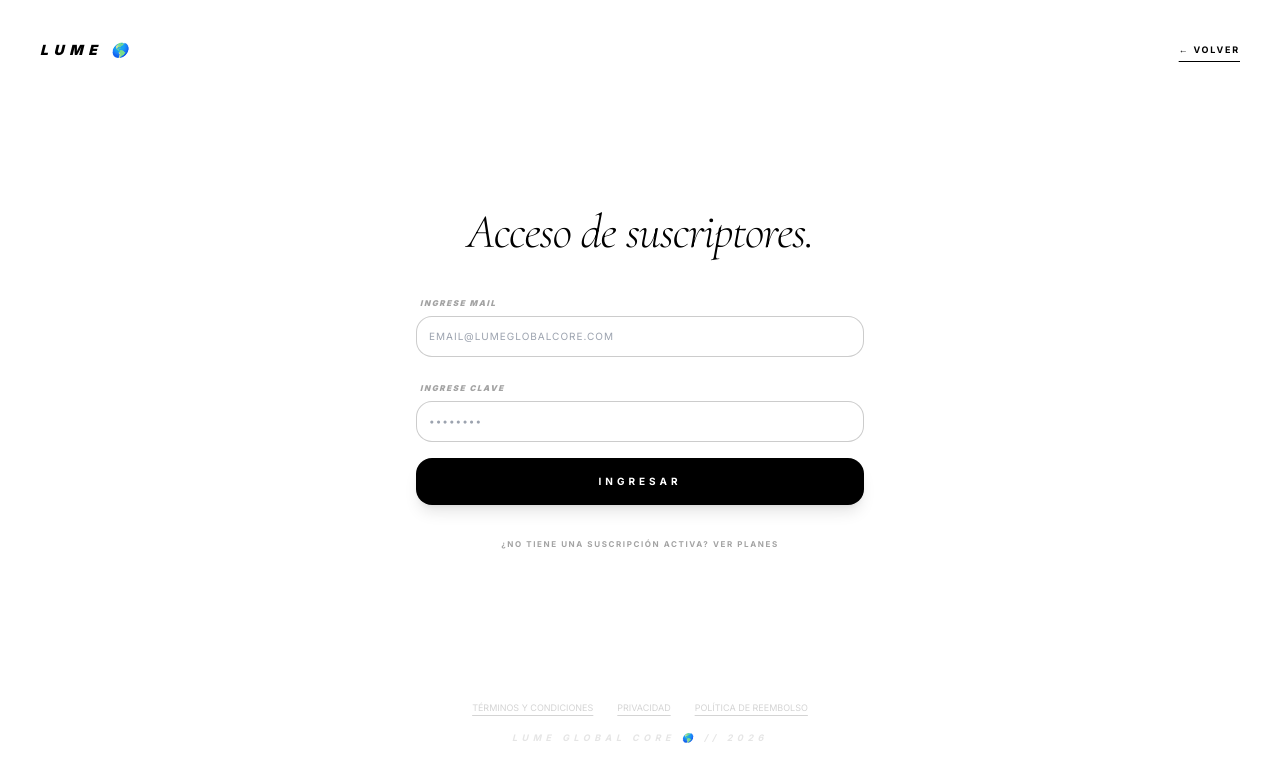
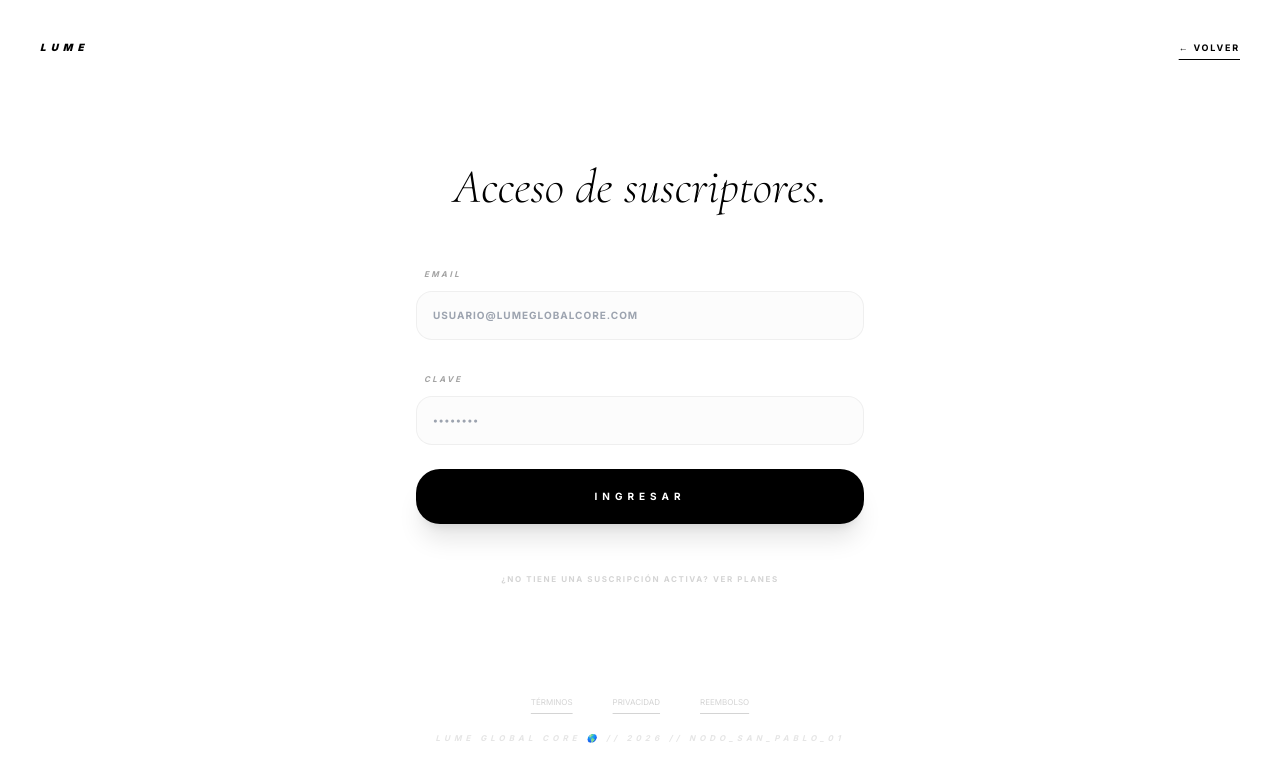
Before and after one commit to lumeglobal10-prog/lume-global-core, a Next.js app: page /login in a window 1280 px wide. Shown: the top 782 px of the page. Built offline with nearby package versions, Linux system fonts and the light colour scheme.

Commit message:
Update page.tsx

```diff
--- a/app/login/page.tsx
+++ b/app/login/page.tsx
@@ -1,6 +1,6 @@
 'use client';
 
-import { useState } from 'react';
+import { useState, useEffect } from 'react';
 import { useRouter } from 'next/navigation';
 import Link from 'next/link';
 
@@ -10,12 +10,11 @@
   const [email, setEmail] = useState('');
   const [password, setPassword] = useState('');
 
-  // 🌐 ESPECIFICACIONES NODO SAN PABLO (V6.5) - PUERTO RECTIFICADO 8081
-  const API_BASE = "https://lumeglobalcore.com:8081";
+  // 🌐 ESPECIFICACIONES SINCRO: TÚNEL NGINX (DIRECTIVA LGC V5.8)
+  const API_BASE = "https://lumeglobalcore.com/api";
   const LUME_HEADERS = {
     'Content-Type': 'application/json',
-    'X-Lume-Node': 'SAN_PABLO',
-    'X-Environment': 'PRODUCTION'
+    'X-Lume-Node': 'SAN_PABLO_01'
   };
 
   const handleLogin = async (e: React.FormEvent) => {
@@ -23,7 +22,7 @@
     setLoading(true);
 
     try {
-      const response = await fetch(`${API_BASE}/api/v1/auth/login`, {
+      const response = await fetch(`${API_BASE}/v1/auth/login`, {
         method: 'POST',
         headers: LUME_HEADERS,
         body: JSON.stringify({
@@ -34,17 +33,16 @@
 
       if (response.ok) {
         const data = await response.json();
-        localStorage.setItem('lume_session_token', data.access_token || 'ACTIVE_2026');
+        // Persistencia de sesión soberana
+        localStorage.setItem('lume_session_token', data.access_token);
         localStorage.setItem('lume_user_mail', email.toLowerCase());
         router.push('/dashboard');
       } else {
-        alert("ACCESO DENEGADO");
+        alert("ACCESO DENEGADO: Credenciales no válidas en el Nodo San Pablo.");
       }
     } catch (error) {
-      // Fallback Administrativo Autoridad Máxima
-      localStorage.setItem('lume_session_token', 'ADMIN_AUTH_2026');
-      localStorage.setItem('lume_user_mail', email.toLowerCase());
-      router.push('/dashboard');
+      console.error("LGC_AUTH_ERROR: Fallo de conexión con el Gateway.");
+      alert("ERROR CRÍTICO: El servidor no responde.");
     } finally {
       setLoading(false);
     }
@@ -53,43 +51,43 @@
   return (
     <main className="h-screen w-full bg-white text-black font-sans flex flex-col justify-between p-6 md:p-10 overflow-hidden">
 
-      {/* NAVEGACIÓN COMPACTA - LOGO INMUTABLE */}
+      {/* NAVEGACIÓN COMPACTA */}
       <nav className="flex justify-between items-center w-full shrink-0">
-        <div className="text-sm font-black tracking-[0.4em] uppercase italic">
-          LUME 🌎
+        <div className="text-[10px] font-black tracking-[0.5em] uppercase italic">
+          LUME
         </div>
         <button
           onClick={() => router.back()}
-          className="text-black hover:text-neutral-500 text-[9px] font-sans font-bold uppercase tracking-[0.2em] underline underline-offset-8 decoration-1 transition-all active:scale-95"
+          className="text-[9px] font-bold uppercase tracking-[0.2em] underline underline-offset-8 decoration-1 transition-all active:scale-95"
         >
           ← VOLVER
         </button>
       </nav>
 
-      {/* BLOQUE CENTRAL: ESTILO KARADA DECO (SERIF) */}
+      {/* BLOQUE CENTRAL: KARADA DECO */}
       <div className="max-w-md mx-auto w-full flex flex-col items-center justify-center flex-grow py-4">
-        <h1 className="text-3xl md:text-5xl font-serif font-light tracking-tight italic text-center leading-tight lowercase first-letter:uppercase mb-8">
+        <h1 className="text-4xl md:text-5xl font-serif font-light italic text-center lowercase first-letter:uppercase mb-12">
           Acceso de suscriptores.
         </h1>
 
-        <form onSubmit={handleLogin} className="w-full space-y-4">
-          <div className="space-y-1">
-            <label className="text-[8px] font-sans font-black tracking-[0.2em] uppercase text-neutral-400 italic ml-1">
-              Ingrese Mail
+        <form onSubmit={handleLogin} className="w-full space-y-6">
+          <div className="space-y-2">
+            <label className="text-[8px] font-bold tracking-[0.3em] uppercase text-neutral-400 italic ml-2">
+              Email
             </label>
             <input
               type="email"
               required
               value={email}
               onChange={(e) => setEmail(e.target.value)}
-              placeholder="EMAIL@LUMEGLOBALCORE.COM"
-              className="w-full bg-white border border-black/20 p-3 rounded-2xl text-[10px] font-sans font-medium uppercase tracking-widest focus:outline-none focus:bg-neutral-50 transition-all"
+              placeholder="USUARIO@LUMEGLOBALCORE.COM"
+              className="w-full bg-neutral-50/50 border border-black/5 p-4 rounded-2xl text-[10px] font-bold uppercase tracking-widest focus:outline-none focus:border-black/20 transition-all"
             />
           </div>
 
-          <div className="space-y-1">
-            <label className="text-[8px] font-sans font-black tracking-[0.2em] uppercase text-neutral-400 italic ml-1">
-              Ingrese Clave
+          <div className="space-y-2">
+            <label className="text-[8px] font-bold tracking-[0.3em] uppercase text-neutral-400 italic ml-2">
+              Clave
             </label>
             <input
               type="password"
@@ -97,41 +95,41 @@
               value={password}
               onChange={(e) => setPassword(e.target.value)}
               placeholder="••••••••"
-              className="w-full bg-white border border-black/20 p-3 rounded-2xl text-[10px] font-sans font-medium uppercase tracking-widest focus:outline-none focus:bg-neutral-50 transition-all"
+              className="w-full bg-neutral-50/50 border border-black/5 p-4 rounded-2xl text-[10px] font-bold uppercase tracking-widest focus:outline-none focus:border-black/20 transition-all"
             />
           </div>
 
           <button
             type="submit"
             disabled={loading}
-            className="w-full bg-black text-white p-4 rounded-2xl text-[10px] font-sans font-bold uppercase tracking-[0.4em] hover:bg-neutral-800 transition-all active:scale-95 mt-2 shadow-lg flex justify-center items-center"
+            className="w-full bg-black text-white p-5 rounded-3xl text-[10px] font-bold uppercase tracking-[0.5em] hover:bg-neutral-800 transition-all shadow-xl active:scale-95 mt-4 flex justify-center items-center"
           >
             {loading ? <div className="w-4 h-4 border-2 border-white border-t-transparent rounded-full animate-spin"></div> : "INGRESAR"}
           </button>
 
-          <div className="text-center pt-2">
-            <Link href="/pricing" className="text-[8px] font-sans font-bold tracking-[0.2em] uppercase text-neutral-400 hover:text-black hover:underline underline-offset-4 decoration-1">
+          <div className="text-center pt-4">
+            <Link href="/pricing" className="text-[8px] font-bold tracking-[0.2em] uppercase text-neutral-300 hover:text-black transition-colors">
               ¿No tiene una suscripción activa? Ver planes
             </Link>
           </div>
         </form>
       </div>
 
-      {/* FOOTER COMPACTO CON LINKS LEGALES */}
-      <footer className="w-full flex flex-col items-center gap-4 shrink-0 pb-4">
-        <div className="flex flex-wrap justify-center gap-6 font-sans text-[9px] text-neutral-300 uppercase">
-          <Link href="/terms" className="hover:text-black underline underline-offset-4 decoration-1 transition-all">
-            Términos y Condiciones
+      {/* FOOTER */}
+      <footer className="w-full flex flex-col items-center gap-6 shrink-0 pb-4">
+        <div className="flex flex-wrap justify-center gap-10 font-sans text-[8px] text-neutral-300 uppercase">
+          <Link href="/terms" className="hover:text-black underline underline-offset-8 decoration-1 transition-all">
+            Términos
           </Link>
-          <Link href="/privacy" className="hover:text-black underline underline-offset-4 decoration-1 transition-all">
+          <Link href="/privacy" className="hover:text-black underline underline-offset-8 decoration-1 transition-all">
             Privacidad
           </Link>
-          <Link href="/refund" className="hover:text-black underline underline-offset-4 decoration-1 transition-all">
-            Política de Reembolso
+          <Link href="/refund" className="hover:text-black underline underline-offset-8 decoration-1 transition-all">
+            Reembolso
           </Link>
         </div>
-        <div className="text-[9px] font-sans font-bold tracking-[0.5em] text-neutral-200 uppercase italic">
-          LUME GLOBAL CORE 🌎 // 2026
+        <div className="text-[8px] font-bold tracking-[0.5em] text-neutral-200 uppercase italic">
+          LUME GLOBAL CORE 🌎 // 2026 // NODO_SAN_PABLO_01
         </div>
       </footer>
     </main>
```
